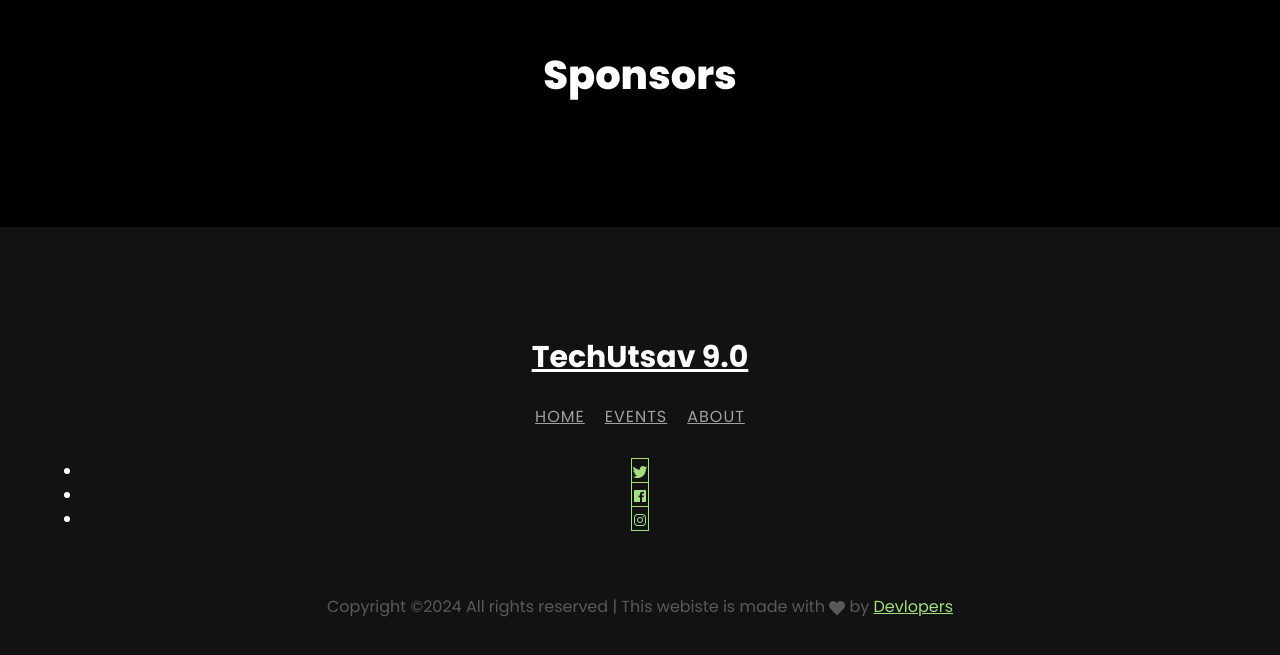
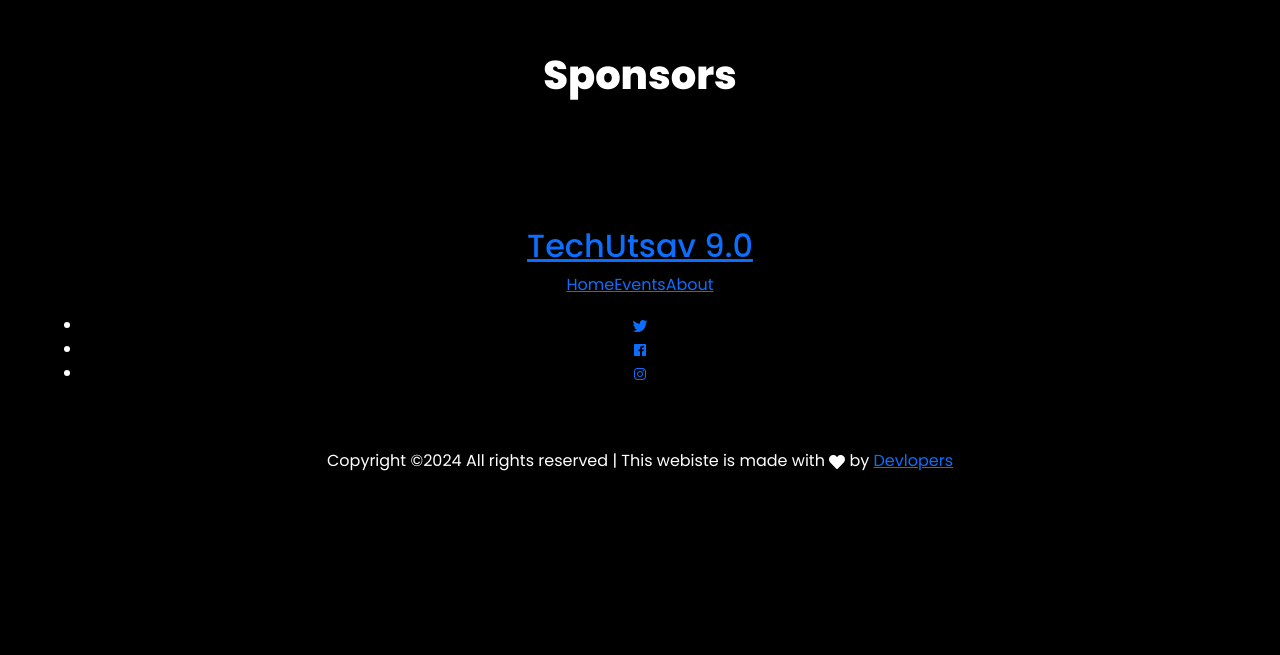
Before and after one commit to htarab-b/techutsav-9.0, a React (Vite) app: page / in a window 1280 px wide. Shown: the part 3210-3865 px from the top of the page. After the commit the page ends 3699 px from the top, so only its background shows below. Built offline with nearby package versions, Linux system fonts and the light colour scheme; a web font is replaced by a local one.

Commit message:
dummy sections added

```diff
--- a/src/components/homepage/Footer.jsx
+++ b/src/components/homepage/Footer.jsx
@@ -5,7 +5,6 @@
 
 const Footer = () => {
   return (
-    <footer className="footer-07">
       <Container>
         <Row className="justify-content-center">
           <Col md={12} className="text-center">
@@ -30,7 +29,6 @@
           </Col>
         </Row>
       </Container>
-    </footer>
   );
 }
 
```
Also changed, not shown: 1 other file (tests, documents, lock files or other folders).
